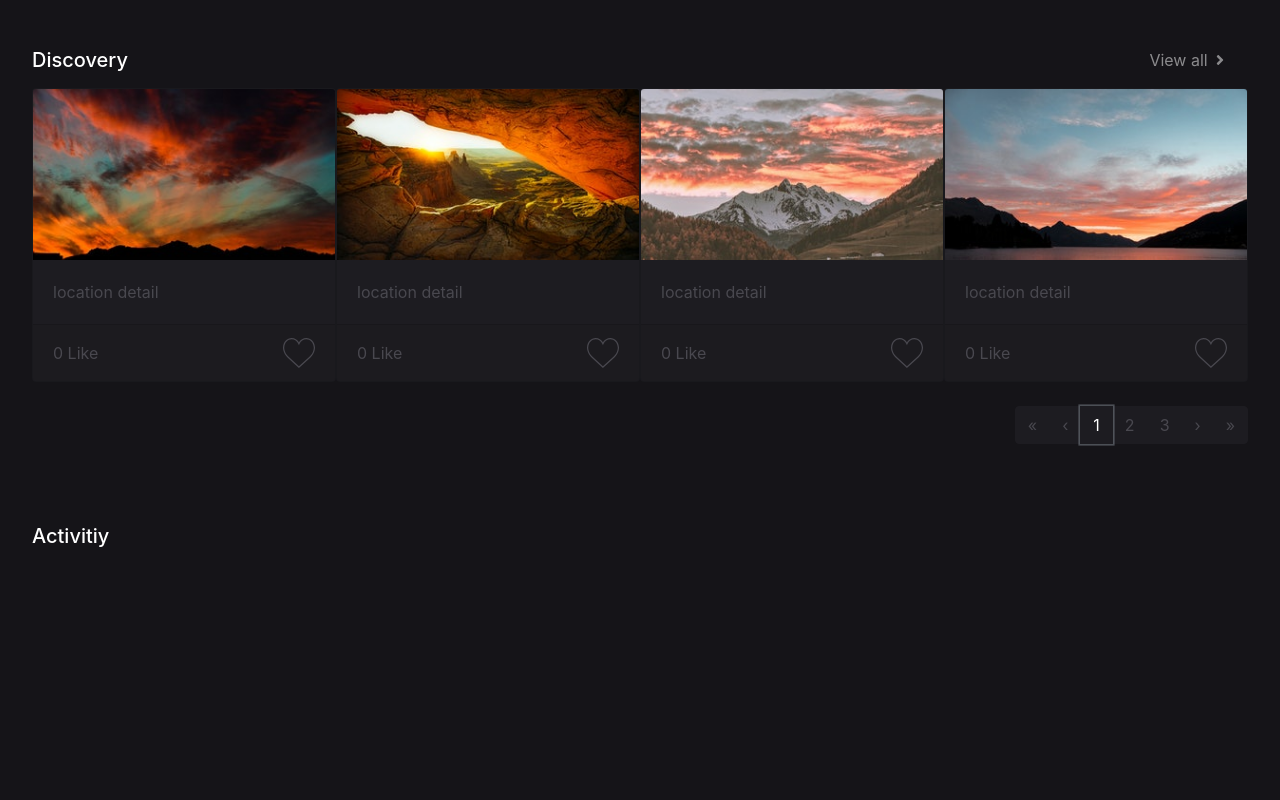
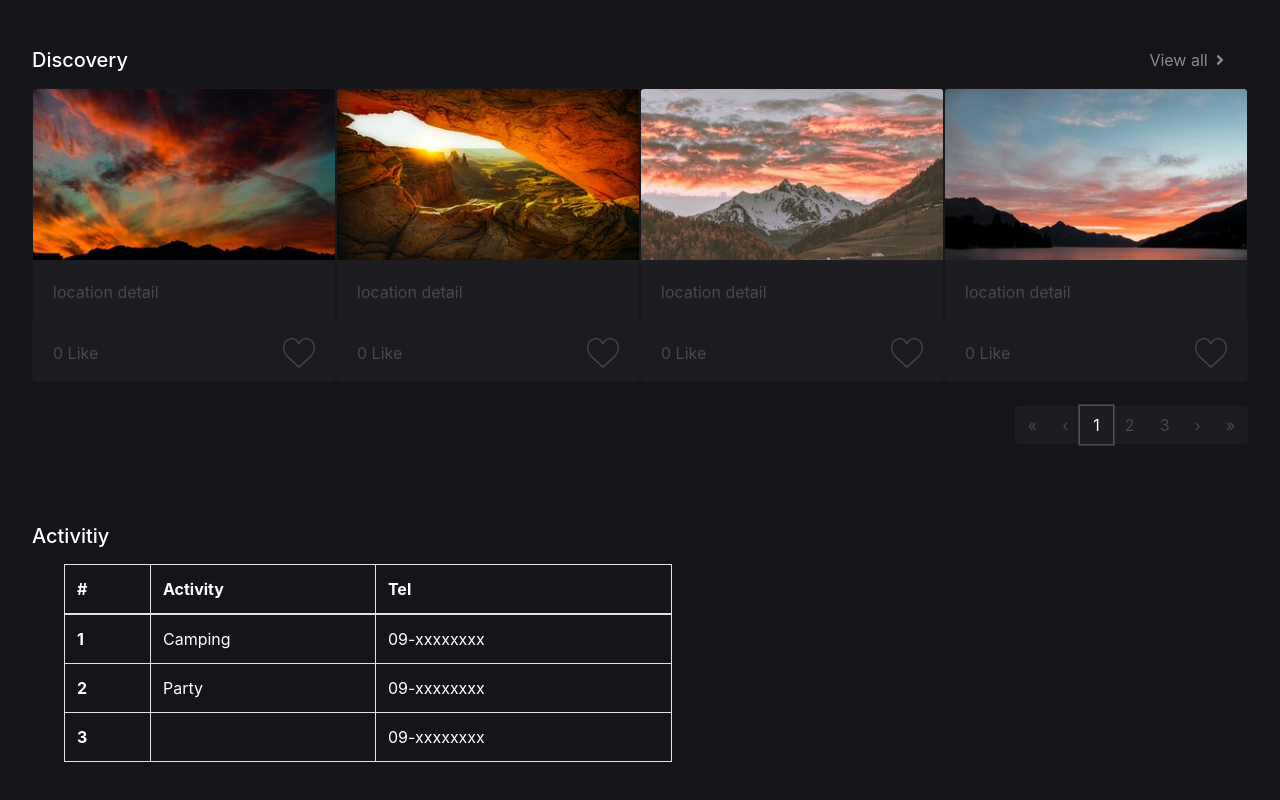
Before and after one commit to Noeypatt/Self-Learning_React, a React (Create React App) app: page / in a window 1280 px wide. Shown: the part 662-1462 px from the top of the page. Before the commit the page ends 1258 px from the top, so only its background shows below. Built offline with nearby package versions, Linux system fonts and the light colour scheme; a web font is replaced by a local one.

Commit message:
:lipstick:activity

```diff
--- a/src/components/activity.js
+++ b/src/components/activity.js
@@ -1,19 +1,29 @@
 import React from 'react'
+import { Table } from 'reactstrap';
 
 const Activitiy = () => {
 
+
+    const header = ["#", "Activity", "Tel"]
     const data = [
         {
-            title: "Title",
-            text: "Description",
-            small: "smail text"
+            row: 1,
+            r1: "Camping",
+            r2: "09-xxxxxxxx"
         },
         {
-            title: "Title",
-            text: "Description",
-            small: "smail text"
+            row: 2,
+            r1: "Party",
+            r2: "09-xxxxxxxx"
         },
+        {
+            row: 3,
+            r1: "",
+            r2: "09-xxxxxxxx"
+        }
+
     ]
+
     return (
         <div className="warp-activitiy">
             <div className="activitiy-title">
@@ -21,13 +31,35 @@ const Activitiy = () => {
             </div>
 
             <div className="activitiy-content">
+                <Table bordered>
+                    <thead>
+                        <tr>
+                            {
+                                header.map((item, index) => {
+                                    return (
+                                        <th key={index}>{item}</th>
+                                    )
+                                })
+                            }
+                        </tr>
+                    </thead>
+                    <tbody>
+
                         {
                             data.map((item, index) => {
                                 return (
-                            <div></div>
+                                    <tr>
+                                        <th scope="row">{item.row}</th>
+                                        <td>{item.r1}</td>
+                                        <td>{item.r2}</td>
+                                    </tr>
                                 )
                             })
+
                         }
+
+                    </tbody>
+                </Table>
             </div>
         </div>
     )
--- a/src/style/activity.scss
+++ b/src/style/activity.scss
@@ -15,22 +15,12 @@ $font-color-seconary: white !important;
 
     .activitiy-content {
         display: flex;
-        justify-content: space-evenly;
         width: 100%;
+        margin-left: 2rem;
 
-        .card {
-            width: 30%;
-            background-color: $color-bg;
-            color: $font-color-primary;
-            border-radius: 1rem;
-            padding-top: 2rem;
-
-            img{
-                padding: 0 1rem;
-            }
-
-            .card-body {
-            }
+        .table {
+            width: 50%;
+            color: white;
         }
     }
 }
```
Lines whose indentation alone changed are shown as unchanged.
